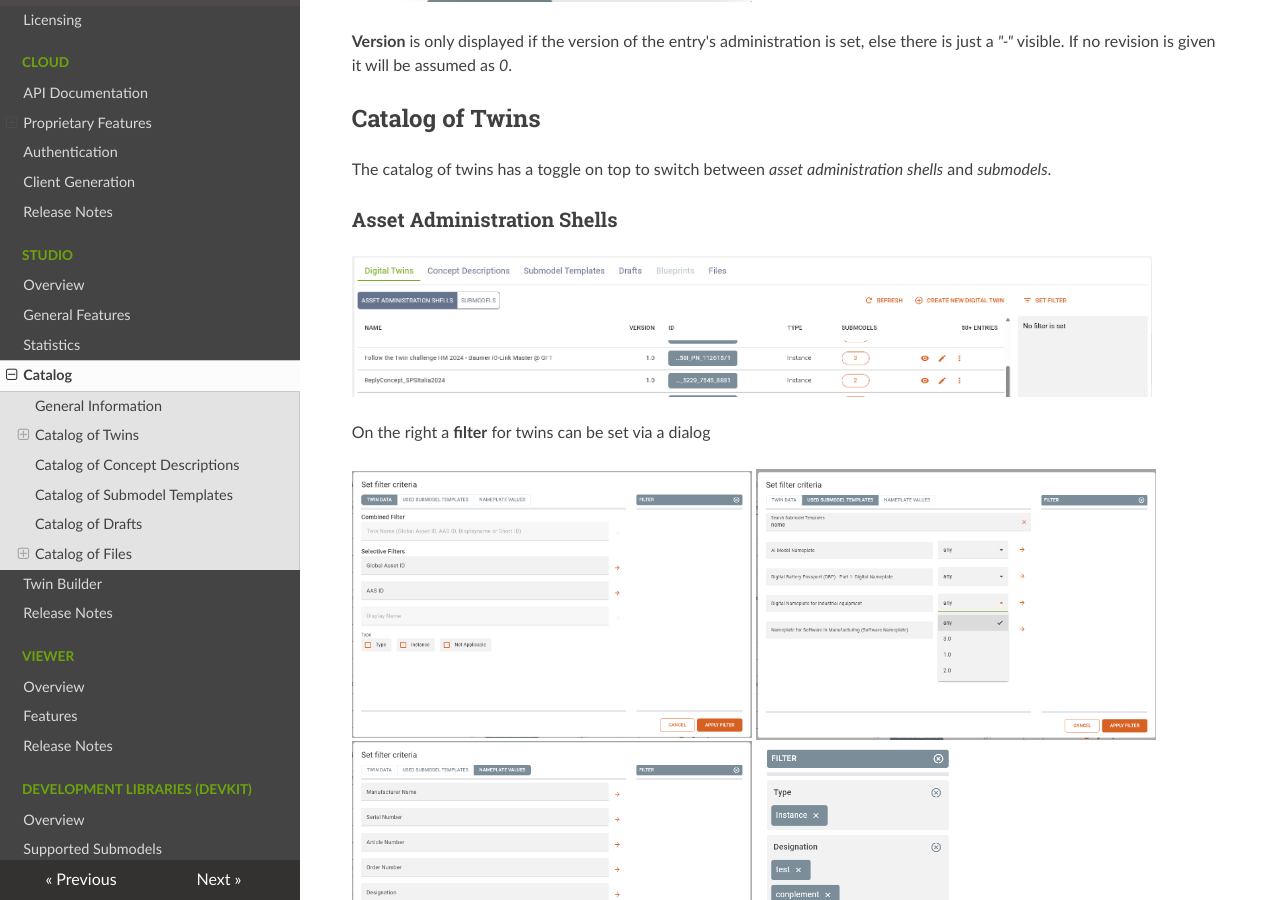
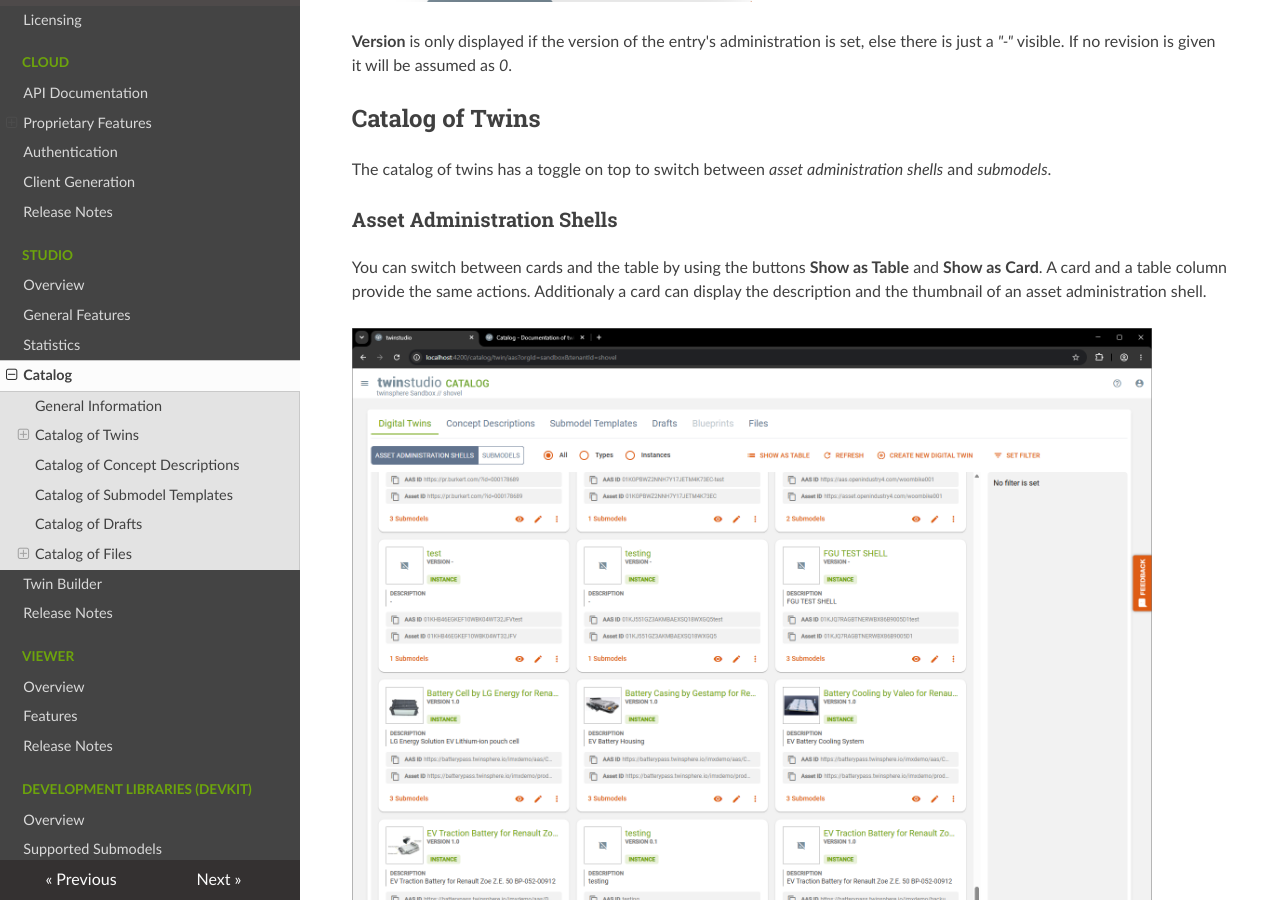
Before and after one commit to twinsphere/twinsphere.github.io, an MkDocs documentation site: the page built from docs/studio-catalog.md, in a window 1280 px wide and 900 px high, scrolled down 916 px. Built offline with MkDocs 1.6.1, drawn with Linux system fonts in a browser that asks for light colours; nearby versions of some CDN libraries.

Commit message:
feat(twinstudio): update catalog, add card screenshot and a short description

```diff
--- a/docs/studio-catalog.md
+++ b/docs/studio-catalog.md
@@ -31,6 +31,11 @@ The catalog of twins has a toggle on top to switch between *asset administration
 
 ### Asset Administration Shells
 
+You can switch between cards and the table by using the buttons **Show as Table** and **Show as Card**.
+A card and a table column provide the same actions.
+Additionaly a card can display the description and the thumbnail of an asset administration shell.
+
+![Twin Catalog - Shells - Cards](img/twinstudio_catalog_twins_shells_cards.png){: width='800'}
 ![Twin Catalog - Shells](img/twinstudio_catalog_twins_shells.png){: width='800'}
 
 On the right a **filter** for twins can be set via a dialog
```
Also changed, not shown: docs/img/twinstudio_catalog_twins_shells.png, docs/img/twinstudio_catalog_twins_shells_cards.png (added).
